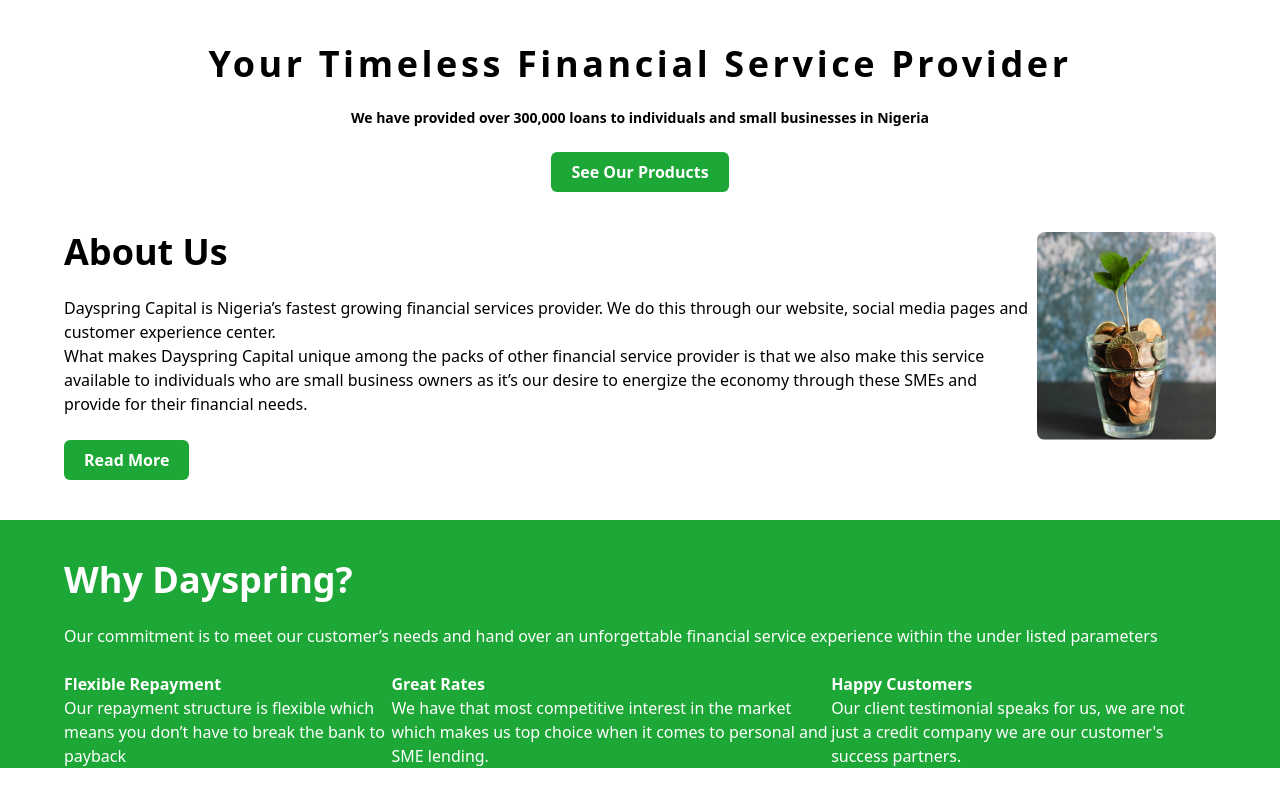
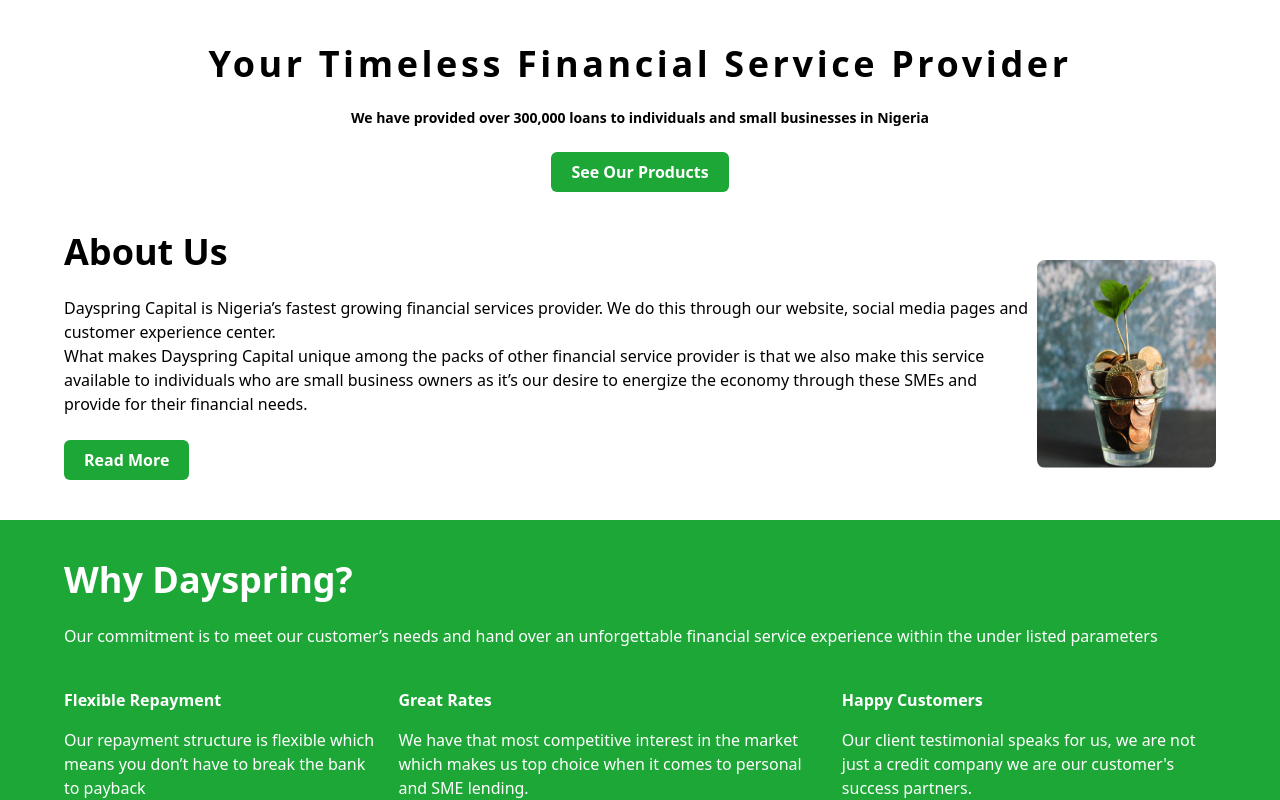
Before and after one commit to ayomideEnoch/dayspring, a Vue app: page / in a window 1280 px wide. Shown: the part 340-1140 px from the top of the page. Before the commit the page ends 1108 px from the top, so only its background shows below. Built offline with nearby package versions, Linux system fonts and the light colour scheme.

Commit message:
next commit

```diff
--- a/src/views/Home.vue
+++ b/src/views/Home.vue
@@ -74,7 +74,7 @@
         See Our Products
       </button>
     </section>
-    <section class="pt-10 px-16 w-full md:flex justify-between">
+    <section class="pt-10 px-16 w-full md:flex justify-between space-y-7">
       <div class="space-y-6">
         <p class="text-4xl font-extrabold">About Us</p>
         <p>
@@ -107,8 +107,8 @@
         Our commitment is to meet our customer’s needs and hand over an unforgettable
         financial service experience within the under listed parameters
       </p>
-      <div class="md:flex justify-between block">
-        <div>
+      <div class="md:flex justify-between block space-x-4">
+        <div class="space-y-4">
           <i></i>
           <p class="font-extrabold">Flexible Repayment</p>
           <p>
@@ -116,7 +116,7 @@
             bank to payback
           </p>
         </div>
-        <div>
+        <div class="space-y-4">
           <i></i>
           <p class="font-extrabold">Great Rates</p>
           <p>
@@ -124,7 +124,7 @@
             when it comes to personal and SME lending.
           </p>
         </div>
-        <div>
+        <div class="space-y-4">
           <i></i>
           <p class="font-extrabold">Happy Customers</p>
           <p>
```
